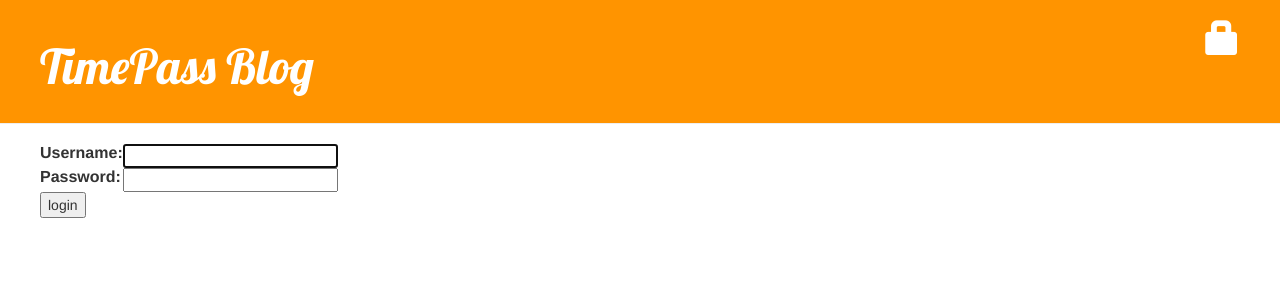
After one commit to rinkurajole/my-first-blog, a Django app: page /accounts/login/ in a window 1280 px wide. The commit adds this page. Shown: the top 300 px of the page. Run offline with Django 3.2, Linux system fonts and the light colour scheme; some libraries are stand-ins or nearby versions.

Commit message:
login form added.

```diff
--- a/blog/templates/blog/base.html
+++ b/blog/templates/blog/base.html
@@ -11,11 +11,14 @@
     <div class="page-header">
       {% if user.is_authenticated %}
       <a href="{% url 'post_new' %}" class="top-menu"><span class="glyphicon glyphicon-plus"></span></a>
+      <a href="{% url 'post_draft_list' %}" class="top-menu"><span class="glyphicon glyphicon-edit"></span></a>
+      <p class="top-menu">Hello {{ user.username }}<small>(<a href="{% url 'django.contrib.auth.views.logout' %}">Log out</a>)</small></p>
+      {% else %}
+      <a href="{% url 'django.contrib.auth.views.login' %}" class="top-menu"><span class="glyphicon glyphicon-lock"></span></a>
       {% endif %}
-      <a href="{% url 'post_draft_list' %}" class="top-menu"><span class="glyphicon glyphicon-edit"></span></a>
-      <h1><a href="/">TimePass Blog</a></h1>
+      <h1><a href="{% url 'blog.views.post_list' %}">TimePass Blog</a></h1>
     </div>
-    <div class="content container">
+    <div class="content">
         <div class="row">
             <div class="col-md-8">
             {% block content %}
--- a/blog/templates/blog/post_detail.html
+++ b/blog/templates/blog/post_detail.html
@@ -2,6 +2,7 @@
 
 {% block content %}
     <div class="post">
+    	{% if user.is_authenticated %}
         {% if post.published_date %}
     	{{ post.published_date }}
 		{% else %}
@@ -9,6 +10,9 @@
 		{% endif %}
         <a class="btn btn-default" href="{% url 'post_edit' pk=post.pk %}"><span class="glyphicon glyphicon-pencil"></span></a>
         <a class="btn btn-default" href="{% url 'post_remove' pk=post.pk %}"><span class="glyphicon glyphicon-remove"></span></a>
+        {% else %}
+    	<a href="{% url 'django.contrib.auth.views.login' %}" class="top-menu"><span class="glyphicon glyphicon-lock"></span></a>
+   		{% endif %}
         <h1>{{ post.title }}</h1>
         <p>{{ post.text|linebreaks }}</p>
     </div>
--- /dev/null
+++ b/blog/templates/registration/login.html
@@ -0,0 +1,26 @@
+{% extends "blog/base.html" %}
+
+{% block content %}
+
+{% if form.errors %}
+<p>Your username and password didn't match. Please try again.</p>
+{% endif %}
+
+<form method="post" action="{% url 'django.contrib.auth.views.login' %}">
+{% csrf_token %}
+<table>
+<tr>
+    <td>{{ form.username.label_tag }}</td>
+    <td>{{ form.username }}</td>
+</tr>
+<tr>
+    <td>{{ form.password.label_tag }}</td>
+    <td>{{ form.password }}</td>
+</tr>
+</table>
+
+<input type="submit" value="login" />
+<input type="hidden" name="next" value="{{ next }}" />
+</form>
+
+{% endblock %}
--- a/mysite/settings.py
+++ b/mysite/settings.py
@@ -102,3 +102,4 @@ USE_TZ = True
 
 STATIC_URL = '/static/'
 STATIC_ROOT = os.path.join(BASE_DIR, 'static')
+LOGIN_REDIRECT_URL = '/'
--- a/mysite/urls.py
+++ b/mysite/urls.py
@@ -18,5 +18,7 @@ from django.contrib import admin
 
 urlpatterns = [
     url(r'^admin/', include(admin.site.urls)),
+    url(r'^accounts/login/$', 'django.contrib.auth.views.login'),
+    url(r'^accounts/logout/$', 'django.contrib.auth.views.logout', {'next_page': '/'}),
     url(r'', include('blog.urls')),
 ]
```
Also changed, not shown: blog/views.py (+7 -0 lines).
